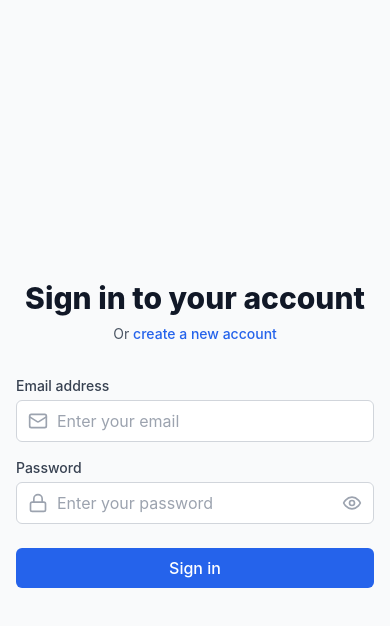
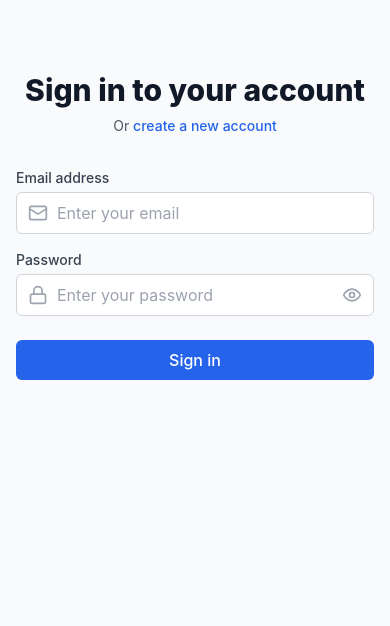
Before and after one commit to ocaksen/todoapp, a React (Create React App) app in the folder frontend/: page /login in a window 390 px wide. Shown: the top 626 px of the page. Built offline with nearby package versions, Linux system fonts and the light colour scheme; no server answers.

Commit message:
CRITICAL: Aggressive mobile scroll fix - remove all height restrictions

```diff
--- a/frontend/public/index.html
+++ b/frontend/public/index.html
@@ -3,7 +3,7 @@
   <head>
     <meta charset="utf-8" />
     <link rel="icon" href="%PUBLIC_URL%/favicon.ico" />
-    <meta name="viewport" content="width=device-width, initial-scale=1, maximum-scale=1, user-scalable=no, viewport-fit=cover" />
+    <meta name="viewport" content="width=device-width, initial-scale=1, maximum-scale=5, user-scalable=yes, viewport-fit=cover, shrink-to-fit=no" />
     <meta name="theme-color" content="#000000" />
     <meta
       name="description"
--- a/frontend/src/index.css
+++ b/frontend/src/index.css
@@ -8,33 +8,54 @@
   }
 
   html, body {
-    @apply h-full;
-    overflow-x: hidden; /* Horizontal scroll'u engelle */
-    -webkit-overflow-scrolling: touch; /* iOS smooth scroll */
+    height: auto !important;
+    min-height: 100vh;
+    overflow-x: hidden;
+    overflow-y: auto !important;
+    -webkit-overflow-scrolling: touch;
+    position: relative;
   }
 
   #root {
-    @apply h-full;
+    height: auto !important;
     min-height: 100vh;
+    overflow: visible !important;
     position: relative;
   }
 
   body {
     @apply font-sans antialiased bg-gray-50 text-gray-900;
-    touch-action: manipulation; /* Mobile touch optimization */
-    -webkit-text-size-adjust: 100%; /* iOS text scaling fix */
+    touch-action: pan-y !important;
+    -webkit-text-size-adjust: 100%;
+    overflow-y: auto !important;
   }
 
-  /* Mobile scroll fixes */
+  /* CRITICAL: Mobile scroll fixes */
   @media (max-width: 768px) {
     html, body {
-      height: 100%;
-      overflow-y: auto;
-      -webkit-overflow-scrolling: touch;
+      height: auto !important;
+      min-height: 100vh !important;
+      overflow-y: scroll !important;
+      -webkit-overflow-scrolling: touch !important;
+      position: relative !important;
     }
 
-    * {
-      -webkit-overflow-scrolling: touch;
+    #root {
+      height: auto !important;
+      min-height: 100vh !important;
+      overflow: visible !important;
+    }
+
+    /* Remove any height restrictions that block scrolling */
+    .h-full, .h-screen {
+      height: auto !important;
+      min-height: 100vh !important;
+    }
+
+    /* Force scrollable containers */
+    div[class*="h-"], section[class*="h-"], main[class*="h-"] {
+      height: auto !important;
+      min-height: auto !important;
     }
   }
 }
--- /dev/null
+++ b/frontend/src/utils/mobile-debug.js
@@ -0,0 +1,59 @@
+// Mobile debugging utilities
+
+export const addMobileDebugInfo = () => {
+  if (typeof window === 'undefined') return;
+
+  const isMobile = /Android|webOS|iPhone|iPad|iPod|BlackBerry|IEMobile|Opera Mini/i.test(navigator.userAgent);
+
+  if (isMobile) {
+    // Force document height
+    document.documentElement.style.height = 'auto';
+    document.documentElement.style.minHeight = '100vh';
+    document.body.style.height = 'auto';
+    document.body.style.minHeight = '100vh';
+    document.body.style.overflowY = 'auto';
+    document.body.style.WebkitOverflowScrolling = 'touch';
+
+    // Log debug info
+    console.log('📱 Mobile detected');
+    console.log('📏 Screen height:', window.screen.height);
+    console.log('📏 Window height:', window.innerHeight);
+    console.log('📏 Document height:', document.documentElement.scrollHeight);
+    console.log('🌍 User Agent:', navigator.userAgent);
+
+    // Add scroll debug
+    let lastScrollTop = 0;
+    window.addEventListener('scroll', () => {
+      const scrollTop = document.documentElement.scrollTop;
+      console.log('📜 Scroll position:', scrollTop);
+      lastScrollTop = scrollTop;
+    }, { passive: true });
+
+    // Force refresh layout
+    setTimeout(() => {
+      document.body.style.display = 'none';
+      document.body.offsetHeight; // Trigger reflow
+      document.body.style.display = 'block';
+      console.log('🔄 Layout refreshed for mobile');
+    }, 100);
+  }
+};
+
+export const fixMobileLayout = () => {
+  // Remove all height restrictions on mobile
+  const elements = document.querySelectorAll('[class*="h-full"], [class*="h-screen"]');
+  elements.forEach(el => {
+    el.style.height = 'auto';
+    el.style.minHeight = 'auto';
+  });
+
+  // Force container to be scrollable
+  const root = document.getElementById('root');
+  if (root) {
+    root.style.height = 'auto';
+    root.style.minHeight = '100vh';
+    root.style.overflow = 'visible';
+  }
+
+  console.log('🔧 Mobile layout fixed - removed height restrictions');
+};
```
